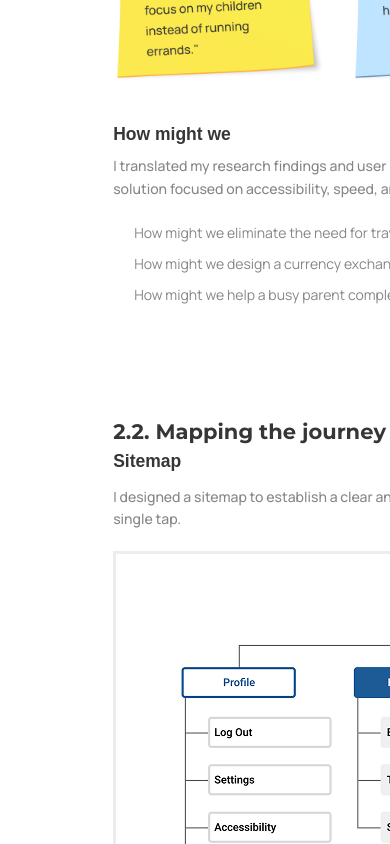
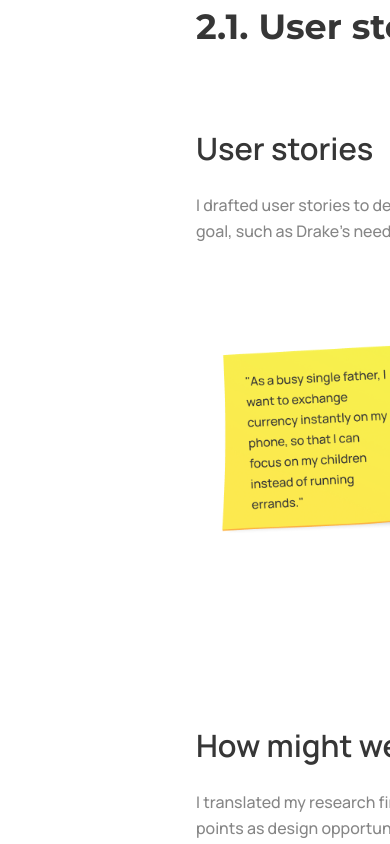
Before and after one commit to mikaridley/Eldan-Ridley-s-Portfolio, a React (Vite) app: page / in a window 390 px wide. Shown: the part 7800-8644 px from the top of the page. Built offline with nearby package versions, Linux system fonts and the light colour scheme; a web font is replaced by a local one.

Commit message:
style ideation

```diff
--- a/src/assets/styles/pages/HomePage.css
+++ b/src/assets/styles/pages/HomePage.css
@@ -122,7 +122,6 @@
     }
 
     .research-personas {
-        padding-inline: 2rem;
         padding-block: 15rem 30rem;
         margin-inline: var(--home-padding-inline);
 
@@ -151,7 +150,7 @@
         .research-personas-imgs {
             display: grid;
             grid-template-columns: 1fr 1fr;
-            gap: 2rem;
+            gap: 7rem;
 
             @media (max-width: 900px) {
                 grid-template-columns: 1fr;
@@ -241,16 +240,15 @@
     }
 
     .ideation-user-stories {
-        padding-inline: 2rem;
-        padding-block: 3rem 5rem;
-        max-width: 1200px;
-        margin-inline: auto;
+        padding-block: 17rem 30rem;
+        margin-inline: var(--home-padding-inline);
+        max-width: 75rem;
 
         .ideation-user-stories-heading {
-            font-size: clamp(1.5rem, 3vw, 2rem);
+            font-size: 2.5rem;
             font-weight: 700;
             color: var(--dark-grey);
-            margin: 0 0 2rem 0;
+            margin: 0 0 5.7rem 0;
         }
 
         .ideation-block {
@@ -261,26 +259,26 @@
             }
 
             .ideation-block-title {
-                font-size: 1.25rem;
-                font-weight: 700;
+                font-size: 2.2rem;
+                font-weight: 600;
                 color: var(--dark-grey);
-                margin: 0 0 0.75rem 0;
+                margin: 0 0 1.7rem 0;
             }
 
             .ideation-block-p {
                 color: var(--main-txt);
-                font-size: 1rem;
+                font-size: 1.14rem;
                 line-height: 1.6;
-                margin: 0 0 1.5rem 0;
+                margin: 0 0 1.7rem 0;
             }
 
             .ideation-sticky-notes {
-                display: flex;
-                flex-wrap: wrap;
-                gap: 1.5rem;
-                justify-content: flex-start;
-                align-items: flex-start;
-                margin-block-end: 1.5rem;
+                display: grid;
+                grid-template-columns: repeat(3, 1fr);
+                place-items: center;
+                gap: 7rem;
+                margin-block-end: 13rem;
+                margin-block-start: 7rem;
 
                 .ideation-sticky-note-img {
                     display: block;
@@ -294,6 +292,7 @@
             .ideation-hmw-list {
                 margin: 0;
                 padding-left: 1.5rem;
+                list-style-type: disc;
                 color: var(--main-txt);
                 font-size: 1rem;
                 line-height: 1.7;
@@ -311,29 +310,25 @@
 
     .ideation-mapping {
         padding-inline: 2rem;
-        padding-block: 3rem 5rem;
-        max-width: 1200px;
-        margin-inline: auto;
+        padding-block: 0 22rem;
+        margin-inline: var(--home-padding-inline);
+        max-width: 75rem;
 
         .ideation-mapping-heading {
-            font-size: clamp(1.5rem, 3vw, 2rem);
-            font-weight: 700;
             color: var(--dark-grey);
-            margin: 0 0 0.5rem 0;
+            margin: 0 0 7rem 0;
         }
 
         .ideation-mapping-subtitle {
-            font-size: 1.25rem;
-            font-weight: 700;
             color: var(--dark-grey);
-            margin: 0 0 1rem 0;
+            margin: 0 0 1.7rem 0;
         }
 
         .ideation-mapping-p {
             color: var(--main-txt);
-            font-size: 1rem;
+            font-size: 1.14rem;
             line-height: 1.6;
-            margin: 0 0 1.5rem 0;
+            margin: 0 0 3rem 0;
         }
 
         .ideation-mapping-img {
```
